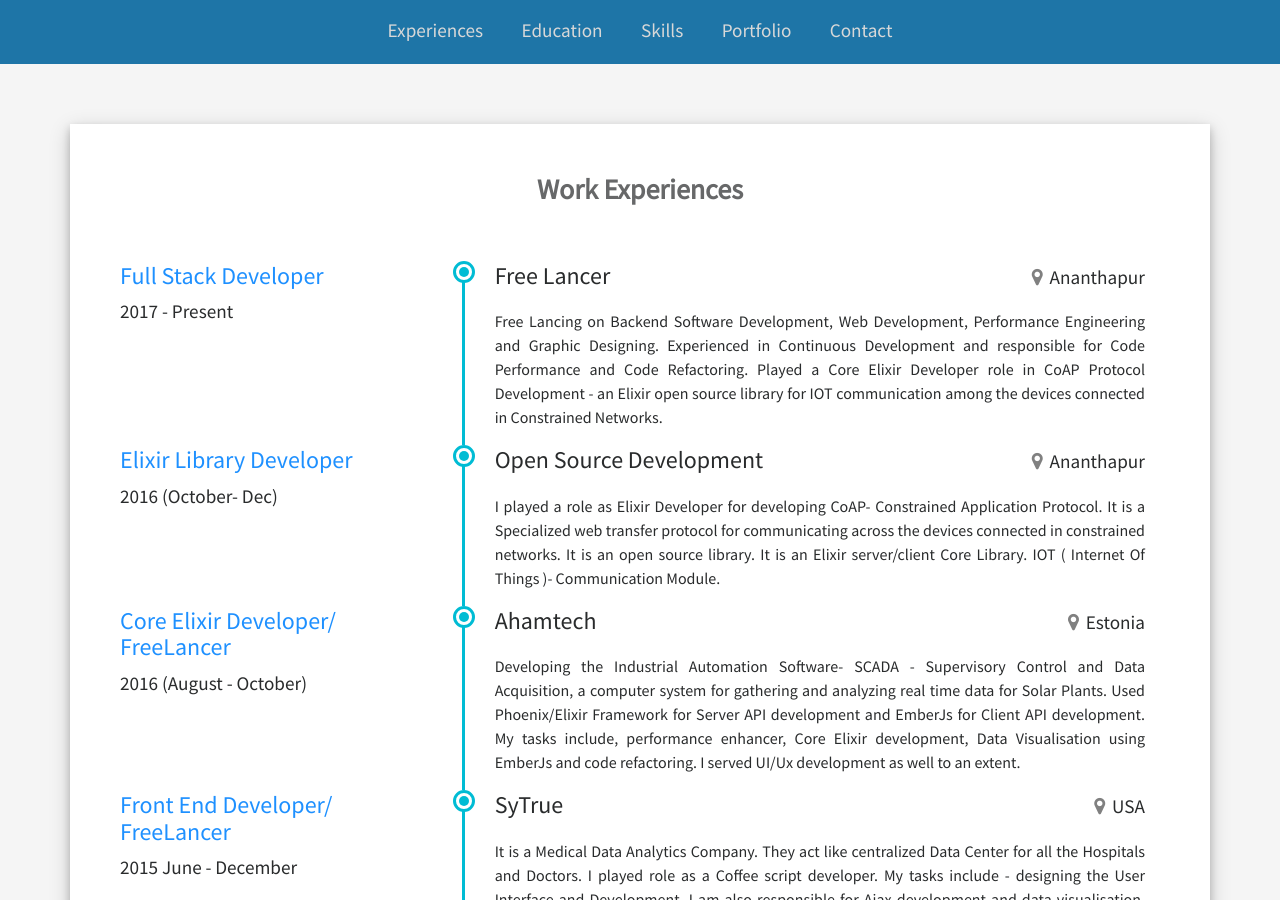
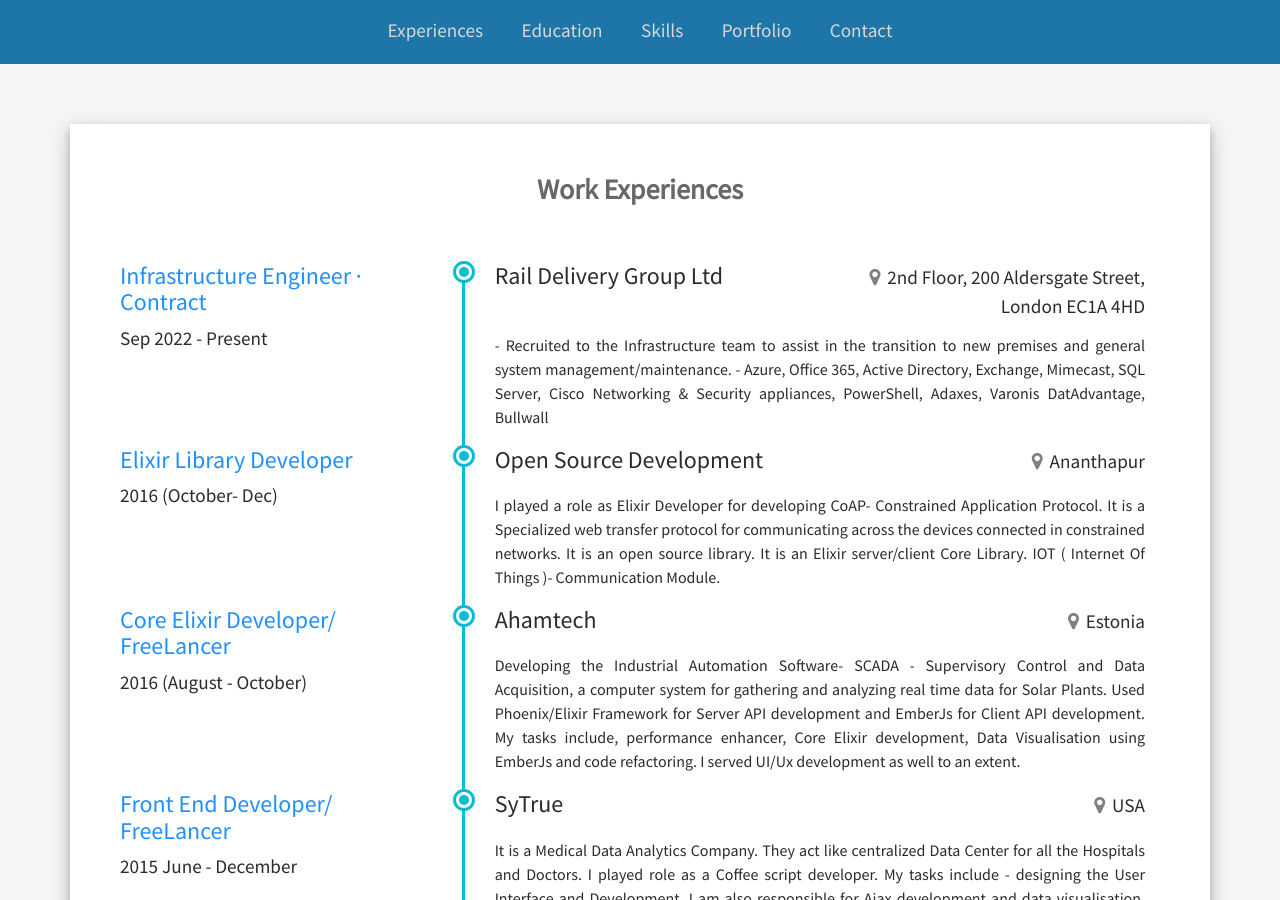
Before and after one commit to BanterBoy/jekyllcvOnline, a Jekyll site: the page built from index.html, in a window 1280 px wide and 900 px high, scrolled down 896 px. Built offline with Jekyll 4.4.1, drawn with Linux system fonts in a browser that asks for light colours; a script that is not in the unit is left out.

Commit message:
Update experiences.yaml

```diff
--- a/_data/experiences.yaml
+++ b/_data/experiences.yaml
@@ -1,12 +1,10 @@
-- title: Full Stack Developer
-  period: 2017 - Present
-  company: Free Lancer
-  location: Ananthapur
+- title: Infrastructure Engineer · Contract
+  period: Sep 2022 - Present
+  company: Rail Delivery Group Ltd
+  location: 2nd Floor, 200 Aldersgate Street, London EC1A 4HD
   description: >
-    Free Lancing on Backend Software Development, Web Development, Performance Engineering and Graphic Designing.
-    Experienced in Continuous Development and responsible for Code Performance and Code Refactoring. Played a Core Elixir Developer
-    role in CoAP Protocol Development - an Elixir open source library for IOT communication among the devices connected in Constrained
-    Networks.
+    - Recruited to the Infrastructure team to assist in the transition to new premises and general system management/maintenance.
+    - Azure, Office 365, Active Directory, Exchange, Mimecast, SQL Server, Cisco Networking & Security appliances, PowerShell, Adaxes, Varonis DatAdvantage, Bullwall
 
 - title: Elixir Library Developer
   period: 2016 (October- Dec)
@@ -16,7 +14,6 @@
     I played a role as Elixir Developer for developing CoAP- Constrained Application Protocol. It is a Specialized web transfer protocol for
     communicating across the devices connected in constrained networks. It is an open source library. It is an Elixir server/client Core Library.
     IOT ( Internet Of Things )- Communication Module.
-
 
 - title: Core Elixir Developer/ FreeLancer
   period: 2016 (August - October)
```
